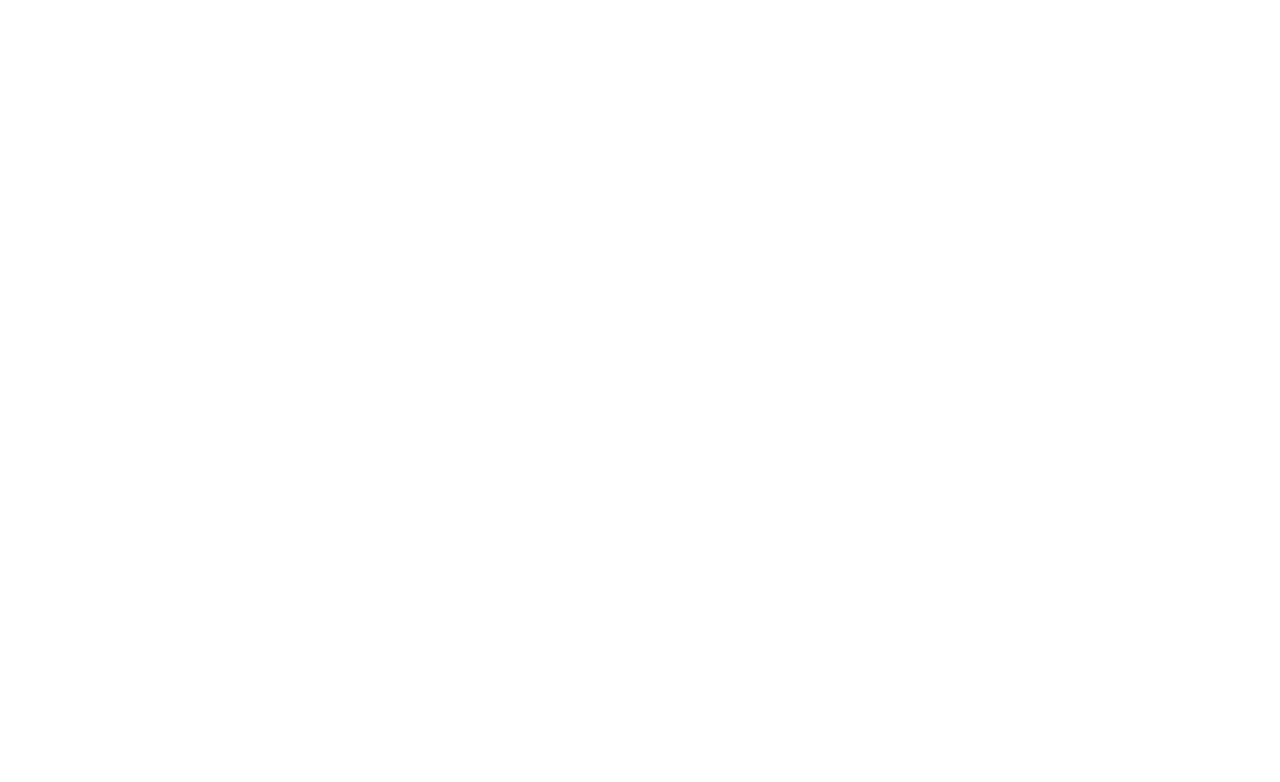
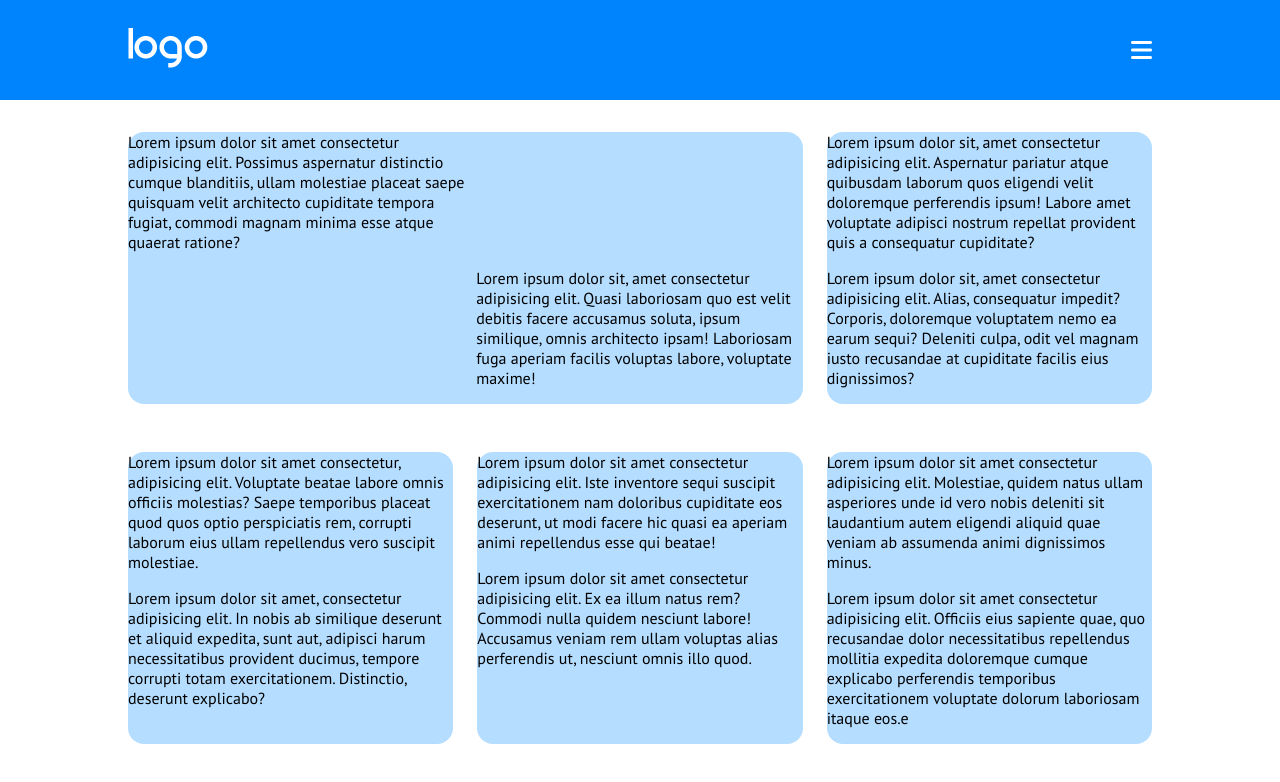
Before and after one commit to GtDavide01/htmlcss-responsive-layout, a plain HTML site: page index.html in a window 1280 px wide. Drawn offline with Linux system fonts and the light colour scheme.

Commit message:
finita section carddemo

```diff
--- a/css/style.css
+++ b/css/style.css
@@ -12,3 +12,81 @@ html{
 img{
     max-width: 100%;
 }
+
+/* COMMON */
+.flex{
+    display: flex;
+}
+.container{
+    width: 90%;
+    margin: 0 auto;
+}
+
+/* HEADER */
+header{
+    background-color: #0084fd;
+    height: 100px;
+    display: flex;
+    align-items: center;
+    margin-bottom: 2rem;
+}
+header .container{
+    align-items: center;
+    justify-content: space-between;
+}
+header .hamburgermenu{
+    color: white;
+    font-size: 1.5rem;
+}
+/* /HEADER */
+
+/* MAIN */
+/* SECTION CARDDEMO */
+.carddemo .col{
+    flex-direction: column;
+    border-radius: 1rem;
+    background-color: #b5ddff ;
+    /* DEBUG */
+    margin-bottom: 1.5rem;
+}
+.textcoldemo , .imgcoldemo{
+    margin-bottom: 1rem;
+}
+
+/* /MAIN */
+
+
+
+
+
+
+/* MEDIAQUERY */
+/* TABLET */
+@media screen and (min-width : 768px){
+
+    /* SECTION CARDDEMO */
+    .carddemo .row{
+        display: flex;
+        flex-wrap: wrap;
+        gap: 1.5rem;
+    }
+    .carddemo .col{
+        width: calc(100% / 3 - 1rem);
+    }
+    .carddemo .col:first-child {
+        width: calc(100% / 3 * 2 - .5rem);
+    }
+}
+/* DESKTOP */
+@media screen and (min-width : 992px){
+    .container{
+        width: 80%;
+    }
+    .carddemo .col:first-child{
+        display: flex;
+        flex-direction: row;
+    }
+    .carddemo .col:first-child .imgcoldemo{
+        align-items: flex-end;
+    }
+}
--- a/index.html
+++ b/index.html
@@ -19,13 +19,72 @@
 <body>
     <!-- HEADER -->
     <header>
-
+        <div class="container flex">
+            <div class="logoheader">
+                <img src="img/logo.png" alt="">
+            </div>
+            <div class="hamburgermenu">
+                <i class="fa-solid fa-bars"></i>
+            </div>
+        </div>
     </header>
     <!-- /HEADER -->
 
     <!-- MAIN -->
     <main>
+        <!-- SECTION CARDEMO -->
+        <section class="carddemo">
+            <div class="container">
+                <div class="row">
+                    <div class="col flex">
+                        <div class="textcoldemo">
+                            Lorem ipsum dolor sit amet consectetur adipisicing elit. Possimus aspernatur distinctio cumque blanditiis, ullam molestiae placeat saepe quisquam velit architecto cupiditate tempora fugiat, commodi magnam minima esse atque quaerat ratione?
+                        </div>
+                        <div class="imgcoldemo flex">
+                            Lorem ipsum dolor sit, amet consectetur adipisicing elit. Quasi laboriosam quo est velit debitis facere accusamus soluta, ipsum similique, omnis architecto ipsam! Laboriosam fuga aperiam facilis voluptas labore, voluptate maxime!
+                        </div>
+                    </div>
+                    <div class="col flex">
+                        <div class="imgcoldemo">
+                            Lorem ipsum dolor sit, amet consectetur adipisicing elit. Aspernatur pariatur atque quibusdam laborum quos eligendi velit doloremque perferendis ipsum! Labore amet voluptate adipisci nostrum repellat provident quis a consequatur cupiditate?
+                        </div>
+                        <div class="textcoldemo">
+                            Lorem ipsum dolor sit, amet consectetur adipisicing elit. Alias, consequatur impedit? Corporis, doloremque voluptatem nemo ea earum sequi? Deleniti culpa, odit vel magnam iusto recusandae at cupiditate facilis eius dignissimos?
+                        </div>
+                    </div>
+                    <div class="col flex">
+                        <div class="imgcoldemo">
+                            Lorem ipsum dolor sit amet consectetur, adipisicing elit. Voluptate beatae labore omnis officiis molestias? Saepe temporibus placeat quod quos optio perspiciatis rem, corrupti laborum eius ullam repellendus vero suscipit molestiae.
+                        </div>
+                        <div class="textcoldemo">
+                            Lorem ipsum dolor sit amet, consectetur adipisicing elit. In nobis ab similique deserunt et aliquid expedita, sunt aut, adipisci harum necessitatibus provident ducimus, tempore corrupti totam exercitationem. Distinctio, deserunt explicabo?
+                        </div>
+                    </div>
+                    <div class="col flex">
+                        <div class="imgcoldemo">
+                            Lorem ipsum dolor sit amet consectetur adipisicing elit. Iste inventore sequi suscipit exercitationem nam doloribus cupiditate eos deserunt, ut modi facere hic quasi ea aperiam animi repellendus esse qui beatae!
+                        </div>
+                        <div class="textcoldemo">
+                            Lorem ipsum dolor sit amet consectetur adipisicing elit. Ex ea illum natus rem? Commodi nulla quidem nesciunt labore! Accusamus veniam rem ullam voluptas alias perferendis ut, nesciunt omnis illo quod.
+                        </div>
+                    </div>
+                    <div class="col flex">
+                        <div class="imgcoldemo">
+                            Lorem ipsum dolor sit amet consectetur adipisicing elit. Molestiae, quidem natus ullam asperiores unde id vero nobis deleniti sit laudantium autem eligendi aliquid quae veniam ab assumenda animi dignissimos minus.
+                        </div>
+                        <div class="textcoldemo">
+                            Lorem ipsum dolor sit amet consectetur adipisicing elit. Officiis eius sapiente quae, quo recusandae dolor necessitatibus repellendus mollitia expedita doloremque cumque explicabo perferendis temporibus exercitationem voluptate dolorum laboriosam itaque eos.e
+                        </div>
+                    </div>
+                </div>
+            </div>
+        </section>
+        <!-- /SECTIONCARDDEMO -->
 
+        <!-- SECTION PLANNING -->
+        <section class="planning">
+
+        </section>
     </main>
     <!-- /MAIN -->
 
```
